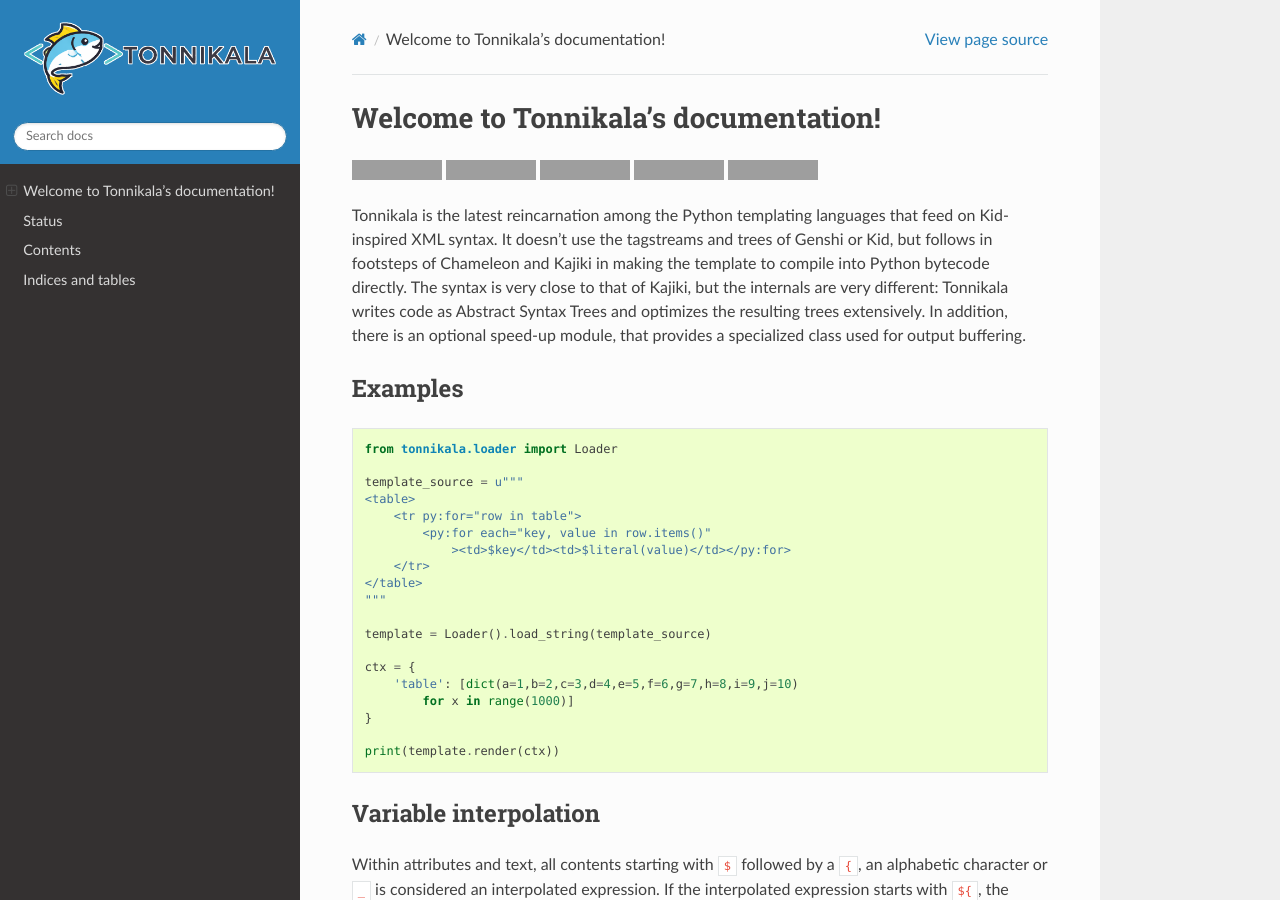
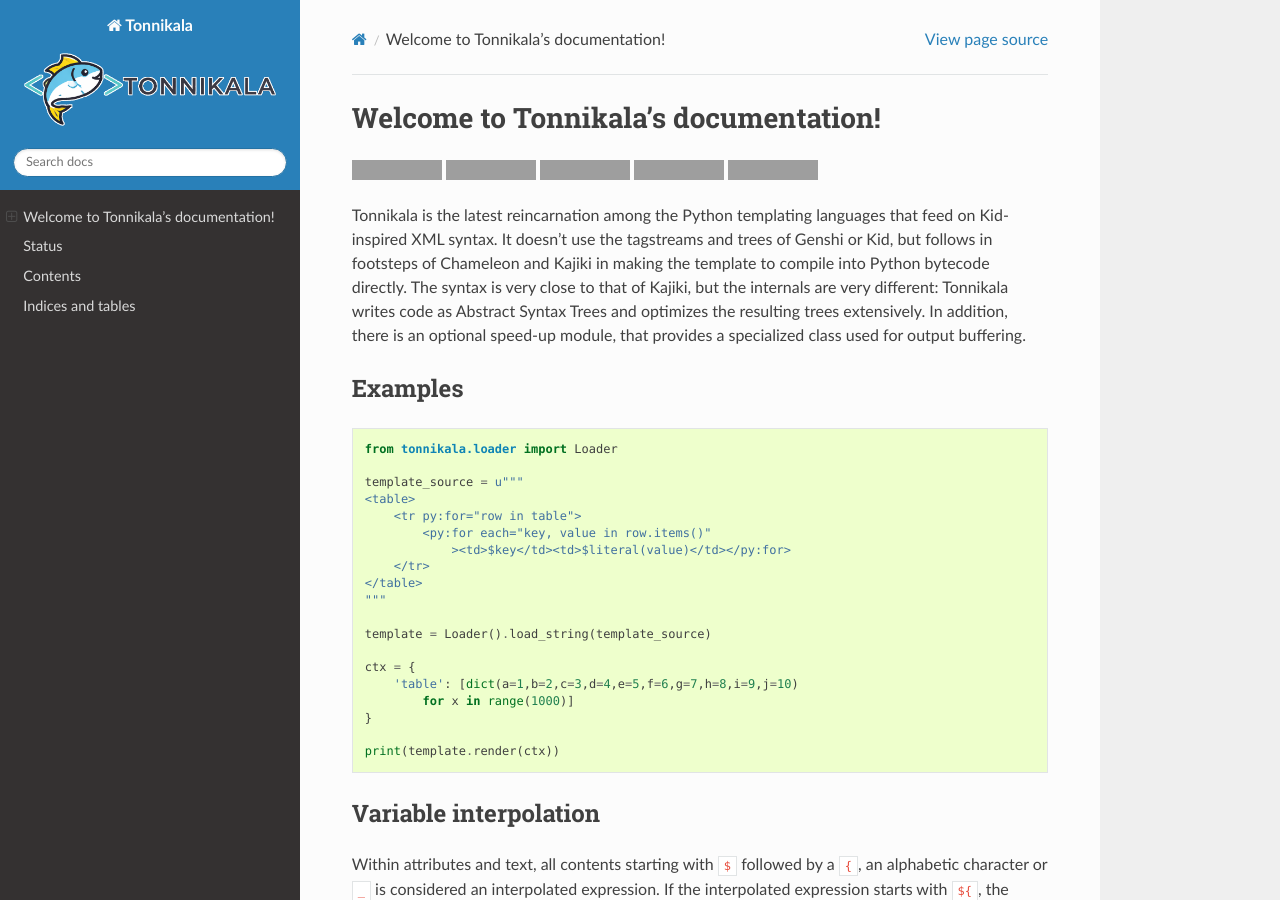
Before and after one commit to tetframework/Tonnikala, a Sphinx documentation site: the page built from docs/index.rst, in a window 1280 px wide and 900 px high. Built offline with Sphinx 7.4.7 and the Read the Docs theme 3.1.0, drawn with Linux system fonts in a browser that asks for light colours; grey boxes are pictures that could not be loaded.

Commit message:
show project name and version alongside logo

```diff
--- a/docs/conf.py
+++ b/docs/conf.py
@@ -129,7 +129,7 @@
 # further.  For a list of options available for each theme, see the
 # documentation.
 html_theme_options = {
-    "logo_only": True,
+    "logo_only": False,
 }
 
 # Add any paths that contain custom themes here, relative to this directory.
```
